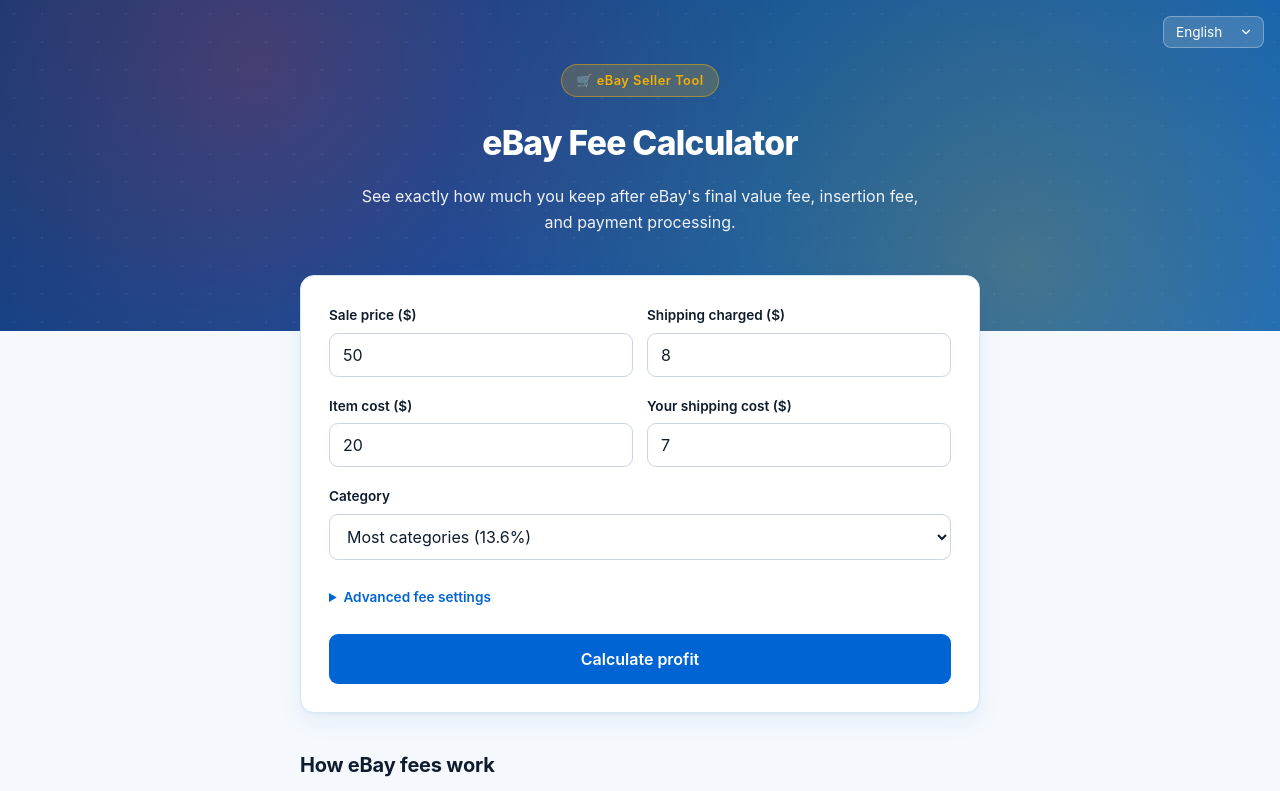
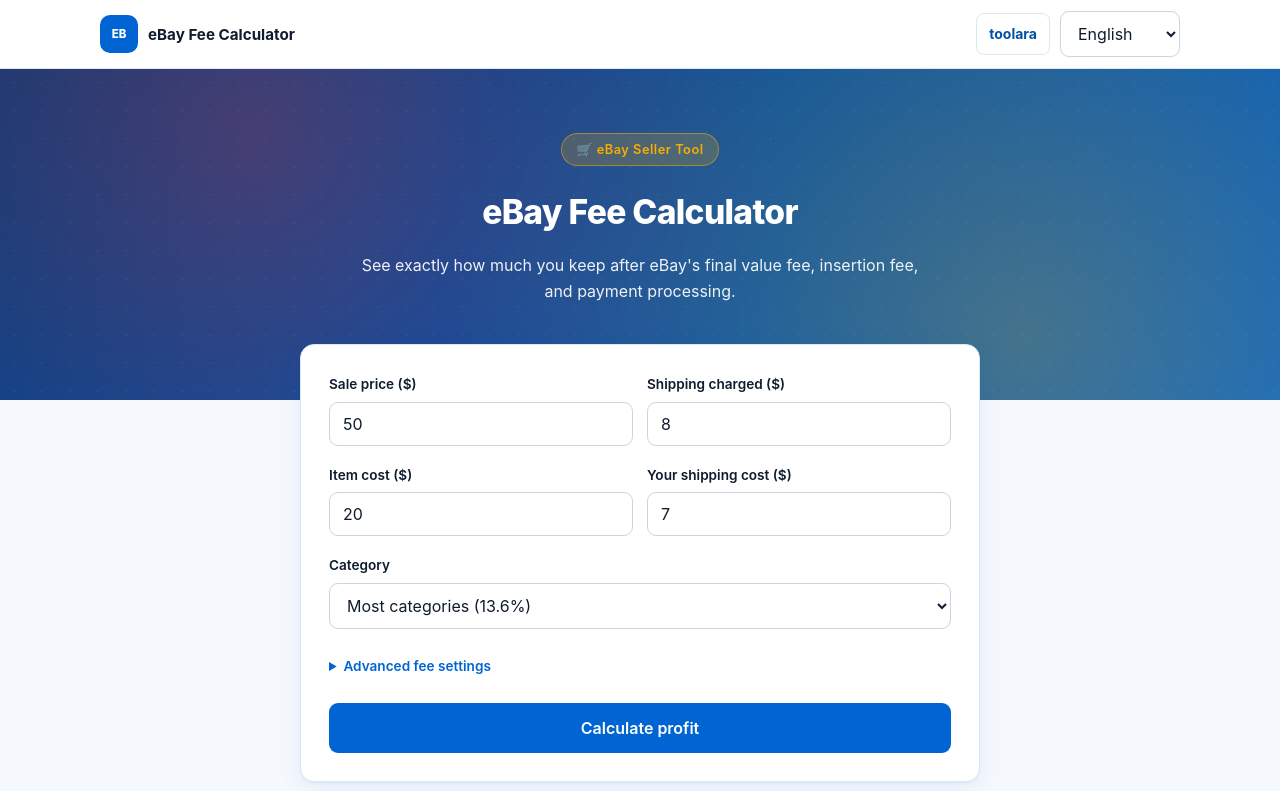
Before and after one commit to lvyafei2026-coder/ebay-fee-calculator, a plain HTML site: page index.html in a window 1280 px wide. Shown: the top 791 px of the page. Drawn offline with Linux system fonts and the light colour scheme.

Commit message:
Add Toolara site navigation

```diff
--- a/css/style.css
+++ b/css/style.css
@@ -126,3 +126,19 @@
   .row { flex-direction: column; gap: 0; }
   .net-profit { font-size: 2.3rem; }
 }
+/* Toolara site navigation */
+.site-header { position: relative; z-index: 10; background: rgba(255,255,255,0.96); border-bottom: 1px solid var(--border, #e2e8f0); }
+.site-header-inner { max-width: 1120px; min-height: 68px; margin: 0 auto; padding: 10px 20px; display: flex; align-items: center; justify-content: space-between; gap: 20px; }
+.site-brand { min-width: 0; display: flex; align-items: center; gap: 10px; color: var(--text, #0f1c2e); text-decoration: none; font-weight: 700; }
+.site-brand-mark { width: 38px; height: 38px; flex: 0 0 38px; display: grid; place-items: center; border-radius: 10px; background: var(--accent, #2563eb); color: #fff; font-size: 0.72rem; font-weight: 800; }
+.site-brand-name { font-size: 0.95rem; line-height: 1.25; }
+.site-nav { display: flex; align-items: center; gap: 10px; }
+.site-nav-link { padding: 8px 12px; border: 1px solid var(--border, #e2e8f0); border-radius: 8px; background: #fff; color: var(--accent-dark, var(--accent, #1d4ed8)); text-decoration: none; white-space: nowrap; font-size: 0.875rem; font-weight: 650; transition: background 0.15s, border-color 0.15s; }
+.site-nav-link:hover { background: var(--bg, #f8fafc); border-color: var(--accent, #2563eb); }
+.site-nav select { width: auto; min-width: 120px; margin: 0; }
+@media (max-width: 560px) {
+  .site-header-inner { min-height: 0; padding: 10px 14px; flex-wrap: wrap; gap: 10px; }
+  .site-brand { flex: 1 1 100%; }
+  .site-nav { width: 100%; justify-content: space-between; gap: 8px; }
+  .site-nav select { min-width: 118px; }
+}
--- a/index.html
+++ b/index.html
@@ -36,14 +36,14 @@
 <link rel="stylesheet" href="/css/style.css">
 </head>
 <body>
+<header class="site-header"><div class="site-header-inner"><a class="site-brand" href="/" aria-label="ebay-fee-calculator"><span class="site-brand-mark" aria-hidden="true">EB</span><span class="site-brand-name" data-i18n="title"></span></a><nav class="site-nav" aria-label="Site navigation"><a class="site-nav-link" href="https://toolara.dev/">toolara</a><select id="langSelect" onchange="setLang(this.value)" aria-label="Language">
+      <option value="en">English</option>
+      <option value="zh">简体中文</option>
+    </select></nav></div></header>
+
 
 <header class="hero">
-  <div class="lang-switch">
-    <select id="langSelect" onchange="setLang(this.value)" aria-label="Language">
-      <option value="en">English</option>
-      <option value="zh">简体中文</option>
-    </select>
-  </div>
+
   <div class="hero-inner">
     <div class="hero-badge">🛒 eBay Seller Tool</div>
     <h1 data-i18n="title">eBay Fee Calculator</h1>
```
Also changed, not shown: zh/index.html (+6 -6 lines).
